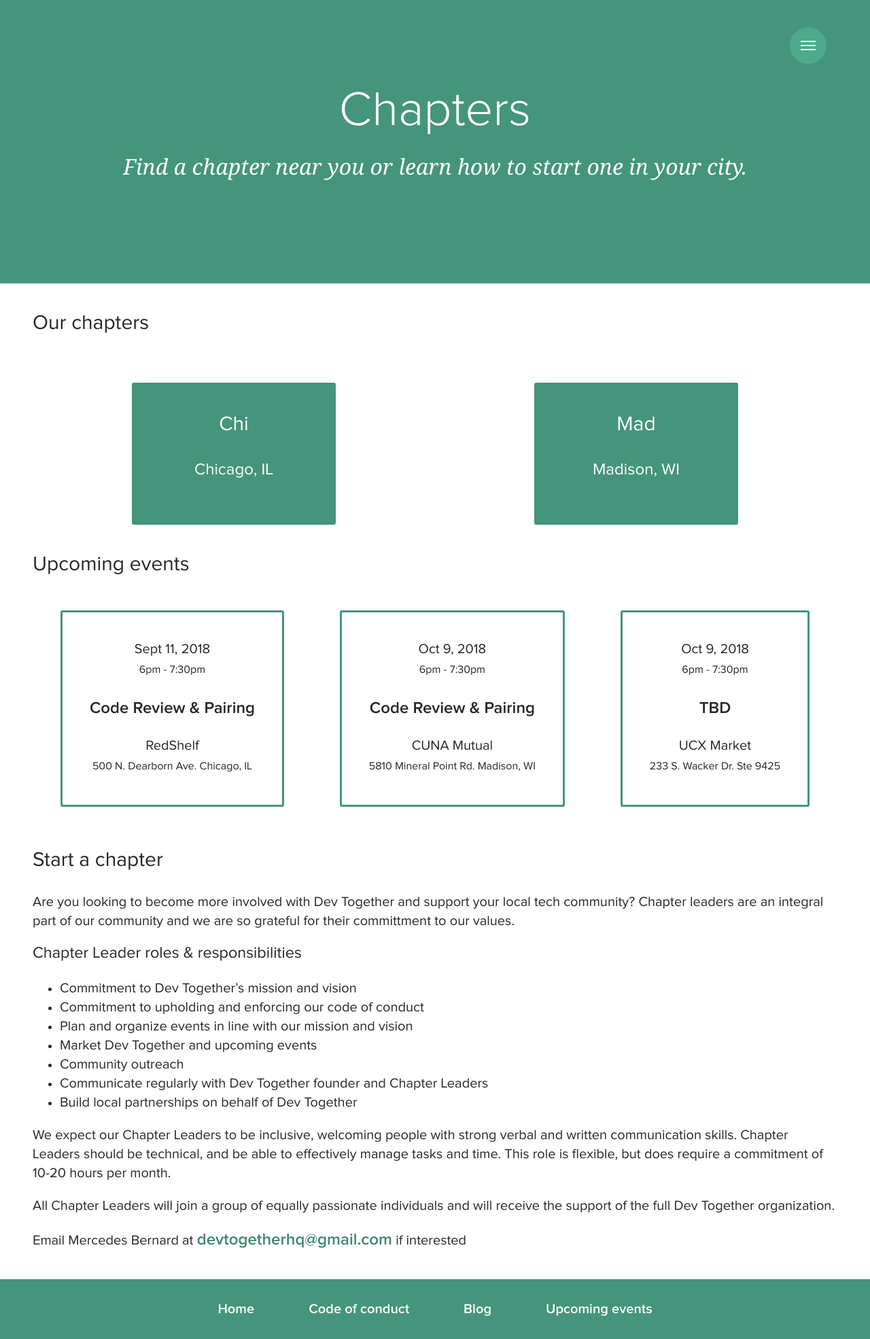
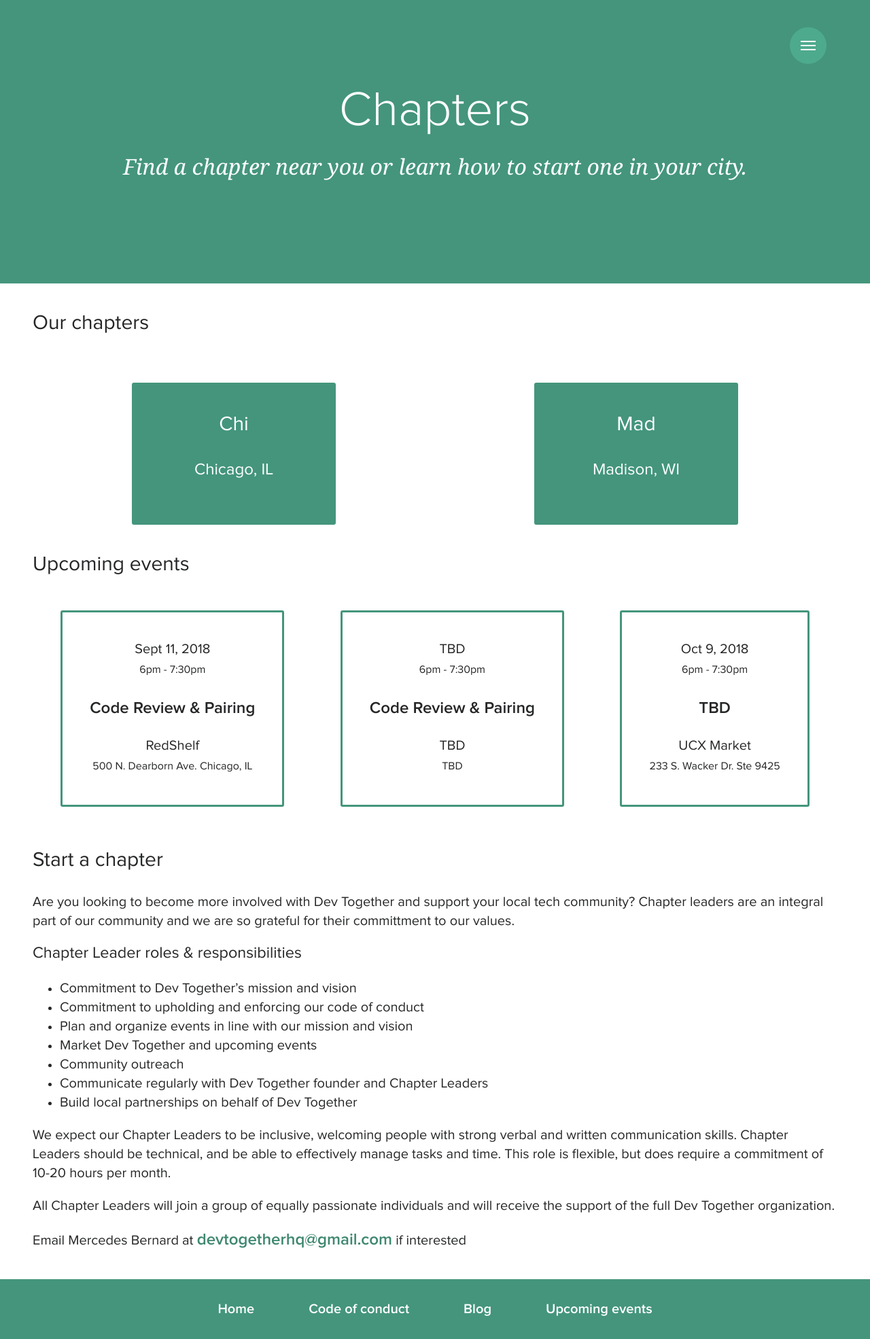
Before and after one commit to mercedesb/dev-together, a Jekyll site: the page built from docs/chapters/index.html, in a window 1280 px wide. Shown: the whole page at 68% size. Built offline with Jekyll 4.4.1, drawn with Linux system fonts in a browser that asks for light colours.

Commit message:
updated date and sponsor as TBD

```diff
--- a/docs/chapters/index.html
+++ b/docs/chapters/index.html
@@ -24,12 +24,12 @@ permalink: /chapters/
     <p class="Event-sponsor">RedShelf</p>
     <p class="Event-location">500 N. Dearborn Ave. Chicago, IL</p>
   </a>
-  <a class="Event" href="http://bit.ly/devtogethersept2018" target="_blank">
-    <p class="Event-date">Oct 9, 2018</p>
+  <a class="Event">
+    <p class="Event-date">TBD</p>
     <p class="Event-time">6pm - 7:30pm</p>
     <p class="Event-name">Code Review & Pairing</p>
-    <p class="Event-sponsor">CUNA Mutual</p>
-    <p class="Event-location">5810 Mineral Point Rd. Madison, WI</p>
+    <p class="Event-sponsor">TBD</p>
+    <p class="Event-location">TBD</p>
   </a>
   <div class="Event">
     <p class="Event-date">Oct 9, 2018</p>
```
